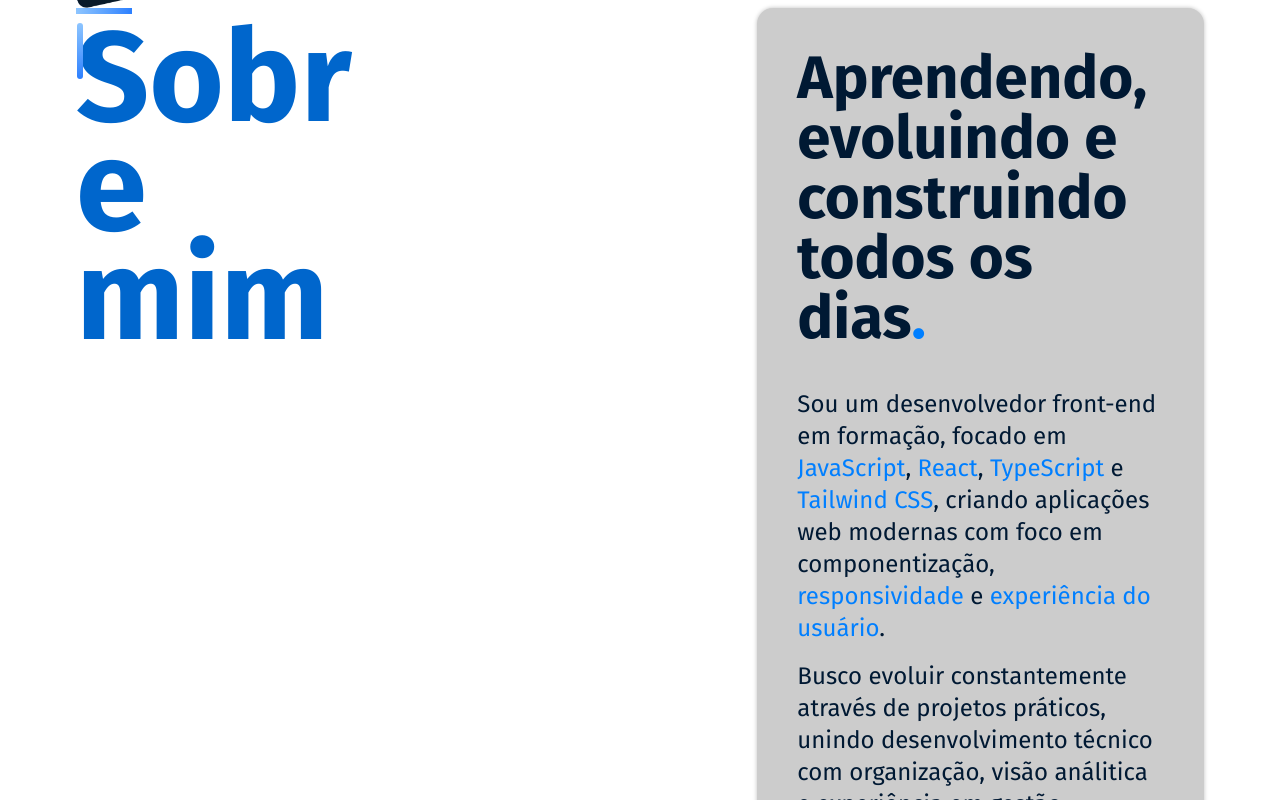
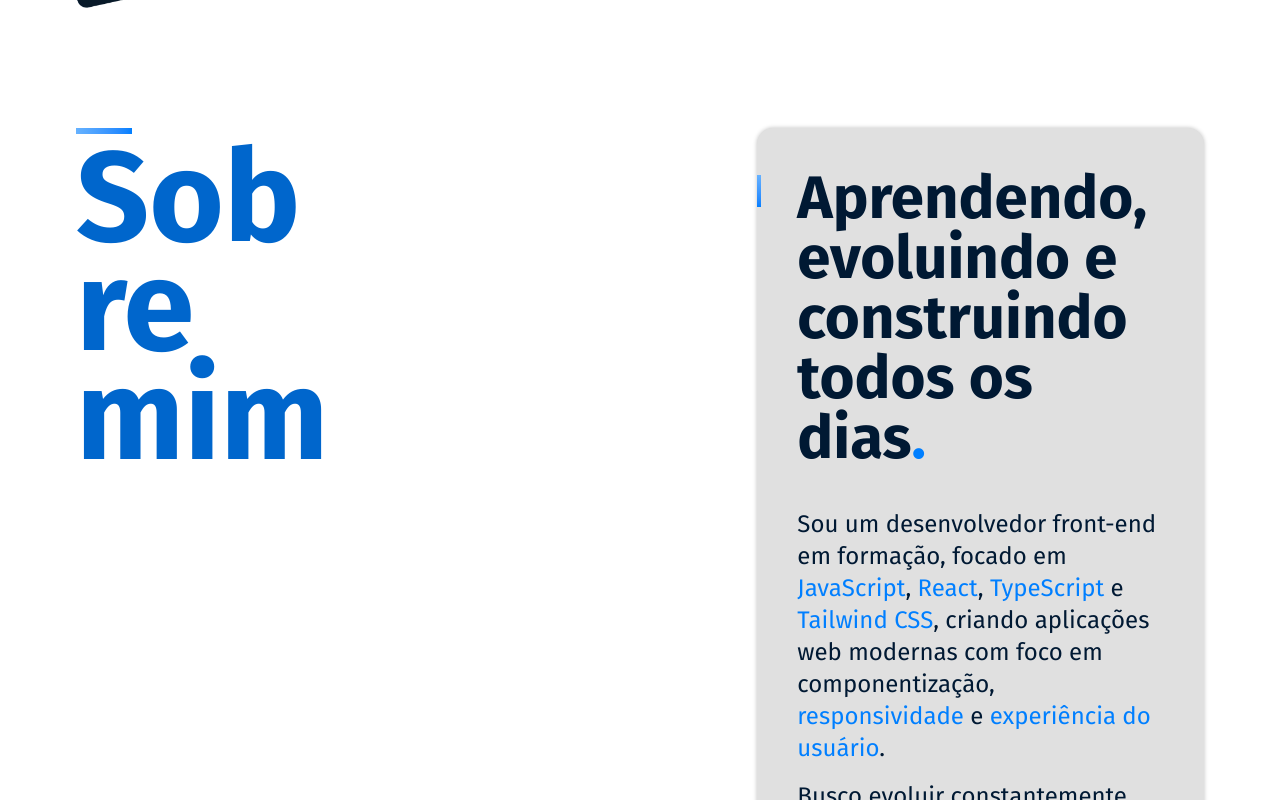
Before and after one commit to gutosavi/gustavo-portfolio, a React (Vite) app: page / in a window 1280 px wide. Shown: the part 800-1600 px from the top of the page. Built offline with nearby package versions, Linux system fonts and the light colour scheme.

Commit message:
feat: finaliza seção [Sobre mim]

```diff
--- a/src/components/SectionTitle.tsx
+++ b/src/components/SectionTitle.tsx
@@ -6,7 +6,7 @@ interface SectionTitleProp {
 
 const SectionTitle = ({ title }: SectionTitleProp) => {
   return (
-    <div className="text-primary-600 text-3xl font-display font-bold leading-[0.85] w-70 wrap-break-word laptop:text-9xl">
+    <div className="text-primary-600 text-3xl font-display font-bold leading-[0.85] w-64 wrap-break-word laptop:text-9xl">
       {title}
     </div>
   )
--- a/src/sections/Sobre.tsx
+++ b/src/sections/Sobre.tsx
@@ -1,46 +1,40 @@
 import React from 'react'
 import Container from '../components/Container'
 import SectionTitle from '../components/SectionTitle'
+import { motion } from 'framer-motion'
 
 const Sobre = () => {
   return (
-    <section>
+    <motion.section
+      initial={{ opacity: 0, y: 60 }}
+      whileInView={{ opacity: 1, y: 0 }}
+      transition={{ duration: 0.8 }}
+      viewport={{ once: true }}
+      className='section'>
       <Container>
-        <div className='relative layout-grid animate-show-left'>
-
-          <div className="
-            absolute
-
-            laptop:-left-6
-            laptop:top-10
-
-            tablet:-left-4
-            tablet:top-8
-
-            -left-2
-            top-6
-
-            w-14
-            h-1.5
-
-            rotate-90
-            rounded-full
-
-            bg-linear-to-r
-            from-blue-300
-            to-blue-500
-          " />
+        <div className='layout-grid animate-show-left mb-10'>
 
           <div className='flex flex-col laptop:col-span-1'>
-            <div className="w-4 h-1 mb-2.5 laptop:w-14 laptop:h-1.5 bg-linear-to-r from-blue-300 to-blue-500" />
+            <motion.div
+            initial={{ opacity: 0, x: -20 }}
+            whileInView={{ opacity: 1, x: 0 }}
+            transition={{ delay: 0.2, duration: 0.8 }}
+            className="w-4 h-1 mb-2.5 laptop:w-14 laptop:h-1.5 bg-linear-to-r from-primary-300 to-primary-500" />
             <SectionTitle title={'Sobre mim'}/>
           </div>
 
-          <div className='laptop:col-span-full mx-auto max-w-140 rounded-2xl bg-neutral-200 shadow-[0px_0px_4px_0px_rgba(0,0,0,0.25)] overflow-hidden laptop:col-start-8'>
 
-            <h2 className= 'm-10 text-5xl font-display font-bold text-primary-900 mb-10 laptop:text-6xl'>Aprendendo, evoluindo e construindo todos os dias<span className='text-primary-500'>.</span></h2>
+          <div className='relative p-10 laptop:col-span-full rounded-2xl bg-neutral-100 shadow-[0px_0px_4px_0px_rgba(0,0,0,0.25)] overflow-hidden laptop:col-start-8'>
 
-            <div className='flex flex-col gap-4 m-10 text-primary-900 font-display text-lg leading-8 laptop:text-2xl'>
+            <div
+              className='absolute top-11.25 laptop:top-11.75 left-0 w-1 h-8 bg-linear-to-b
+            from-primary-300
+            to-primary-500'>
+            </div>
+
+            <h2 className= 'text-5xl font-display font-bold text-primary-900 mb-10 laptop:text-6xl'>Aprendendo, evoluindo e construindo todos os dias<span className='text-primary-500'>.</span></h2>
+
+            <div className='flex flex-col gap-4 text-primary-900 font-display text-lg leading-8 laptop:text-2xl'>
               <p>
                 Sou um desenvolvedor front-end em formação, focado em <span className='text-primary-500'>JavaScript</span>, <span className='text-primary-500'>React</span>, <span className='text-primary-500'>TypeScript</span> e <span className='text-primary-500'>Tailwind CSS</span>, criando aplicações web modernas com foco em componentização, <span className='text-primary-500'>responsividade</span> e <span className='text-primary-500'>experiência do usuário</span>.
               </p>
@@ -52,7 +46,7 @@ const Sobre = () => {
           </div>
         </div>
       </Container>
-    </section>
+    </motion.section>
   )
 }
 
```
